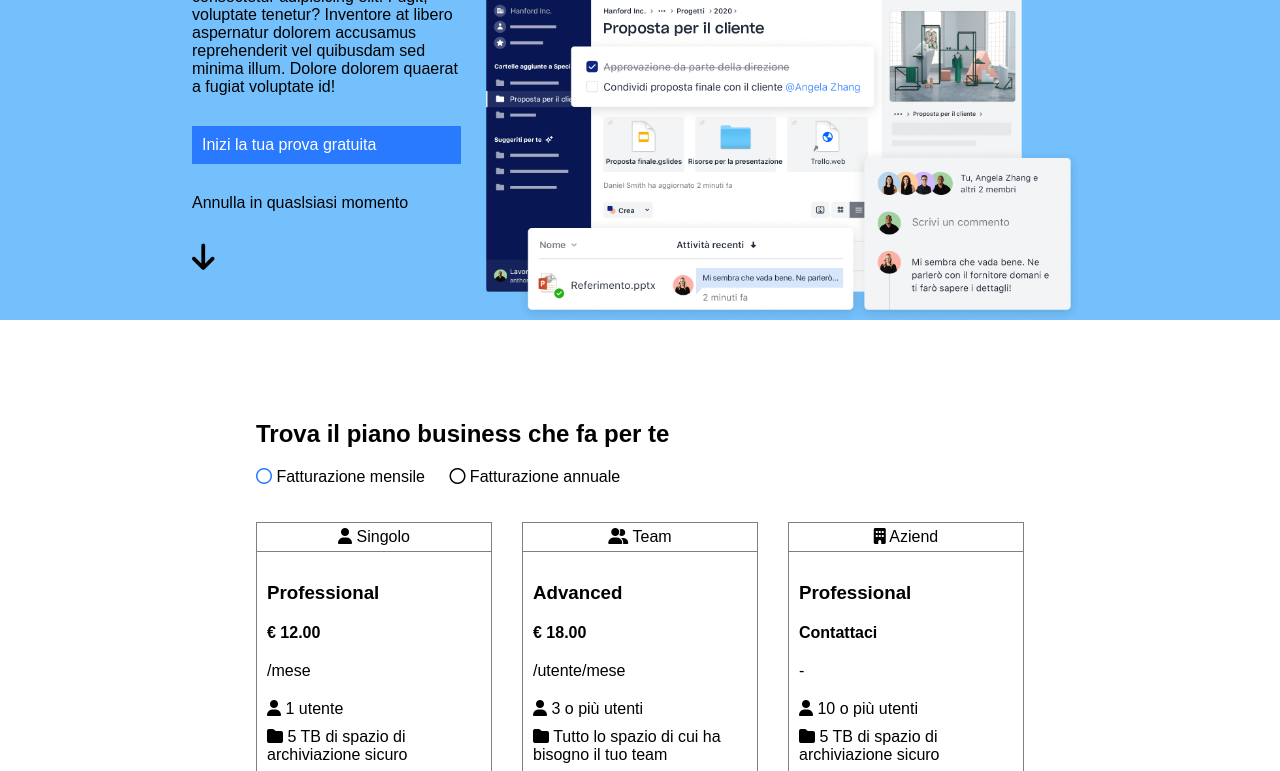
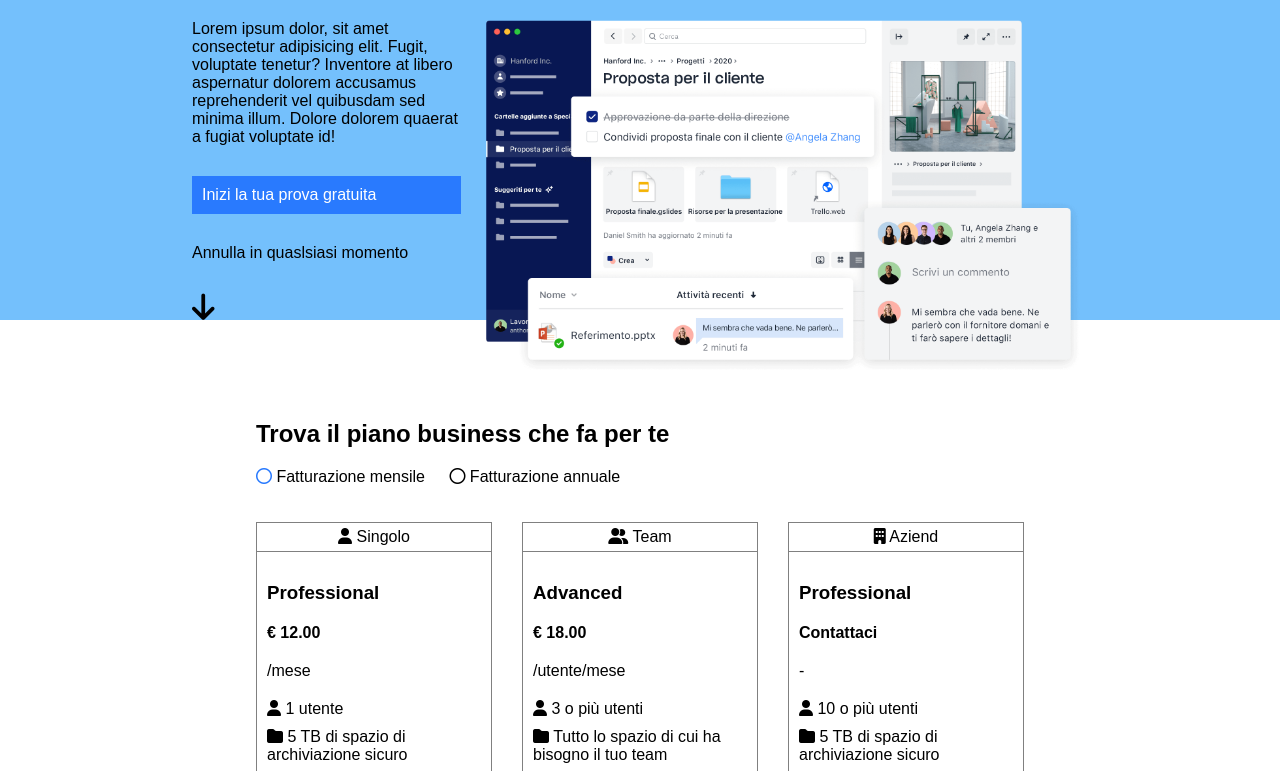
Before and after one commit to DavidDume/htmlcss-dropbox, a plain HTML site: page index.html in a window 1280 px wide. Shown: the part 281-1052 px from the top of the page. Drawn offline with Linux system fonts and the light colour scheme.

Commit message:
miglioramento hero

```diff
--- a/css/style.css
+++ b/css/style.css
@@ -63,6 +63,7 @@ header {
     align-items: center;
     padding: 10px;
     background-color: white;
+    z-index: 1;
 }
 
 .nav ul {
@@ -84,6 +85,8 @@ header {
     max-width: 70%;
     margin: auto;
     padding-top: 100px;
+    position: relative;
+    top: 50px;
 }
 .hero img {
     height: 350px;
```
